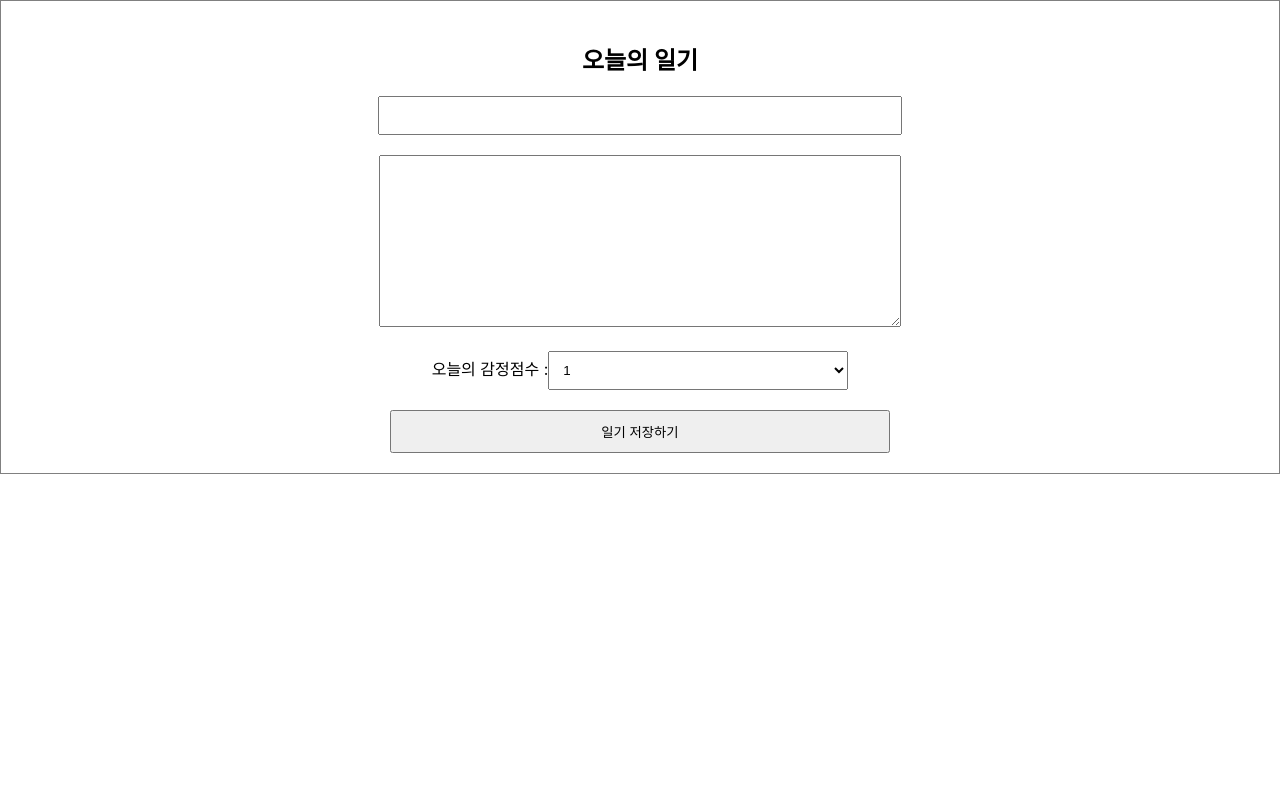
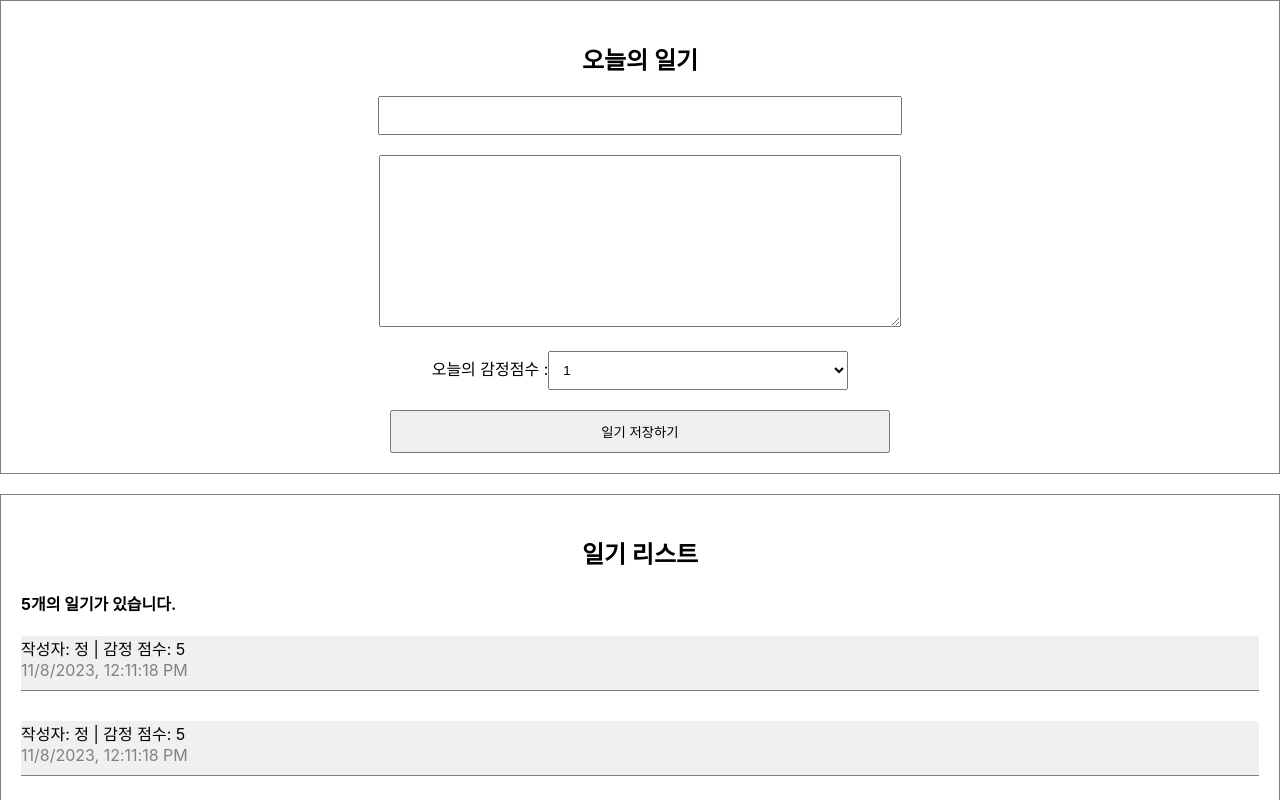
Before and after one commit to jirung0227/simple-diary, a React (Create React App) app: page / in a window 1280 px wide. Shown: the top 800 px of the page. Built offline with nearby package versions, Linux system fonts and the light colour scheme.

Commit message:
feat : [6-3] React에서 배열 사용하기 1 - 리스트 렌더링 (조회)

```diff
--- a/src/App.css
+++ b/src/App.css
@@ -26,3 +26,34 @@
   padding: 10px;
   cursor: pointer;
 }
+
+/* List */
+.DiaryList {
+  border: 1px solid gray;
+  padding: 20px;
+  margin-top: 20px;
+}
+
+.DiaryList h2 {
+  text-align: center;
+}
+
+/* Item */
+.DiaryItem {
+  background-color: rgb(240, 240, 240);
+}
+
+.DiaryItem .info {
+  border-bottom: 1px solid gray;
+  padding-bottom: 10px;
+  margin-bottom: 10px;
+}
+.DiaryItem .date {
+  color: gray;
+}
+
+.DiaryItem .content {
+  font-weight: bold;
+  margin-bottom: 30px;
+  margin-top: 30px;
+}
--- a/src/App.js
+++ b/src/App.js
@@ -1,10 +1,44 @@
 import "./App.css";
 import { DiaryEditor } from "./DiaryEditor";
+import DiaryList from "./DiaryList";
 
+const dummyList = [
+  {
+    id: 1,
+    author: "정",
+    emotion: 5,
+    created_date: new Date().getTime(),
+  },
+  {
+    id: 2,
+    author: "정",
+    emotion: 5,
+    created_date: new Date().getTime(),
+  },
+  {
+    id: 3,
+    author: "정",
+    emotion: 5,
+    created_date: new Date().getTime(),
+  },
+  {
+    id: 4,
+    author: "정",
+    emotion: 5,
+    created_date: new Date().getTime(),
+  },
+  {
+    id: 5,
+    author: "정",
+    emotion: 5,
+    created_date: new Date().getTime(),
+  },
+];
 function App() {
   return (
     <div className='App'>
-      <DiaryEditor></DiaryEditor>
+      <DiaryEditor />
+      <DiaryList diaryList={dummyList} />
     </div>
   );
 }
--- /dev/null
+++ b/src/DiaryItem.js
@@ -0,0 +1,16 @@
+const DiaryItem = ({ id, author, content, emotion, created_date }) => {
+  return (
+    <div className='DiaryItem'>
+      <div className='info'>
+        <span>
+          작성자: {author} | 감정 점수: {emotion}
+        </span>
+        <br />
+        <span className='date'>{new Date(created_date).toLocaleString()}</span>
+      </div>
+      <div className='content'>{content}</div>
+    </div>
+  );
+};
+
+export default DiaryItem;
--- /dev/null
+++ b/src/DiaryList.js
@@ -0,0 +1,21 @@
+import DiaryItem from "./DiaryItem";
+
+const DiaryList = ({ diaryList }) => {
+  return (
+    <div className='DiaryList'>
+      <h2>일기 리스트</h2>
+      <h4>{diaryList.length}개의 일기가 있습니다.</h4>
+      <div>
+        {diaryList.map((it) => (
+          <DiaryItem key={it.id} {...it} />
+        ))}
+      </div>
+    </div>
+  );
+};
+
+DiaryList.defaultProps = {
+  diaryList: [],
+};
+
+export default DiaryList;
```
